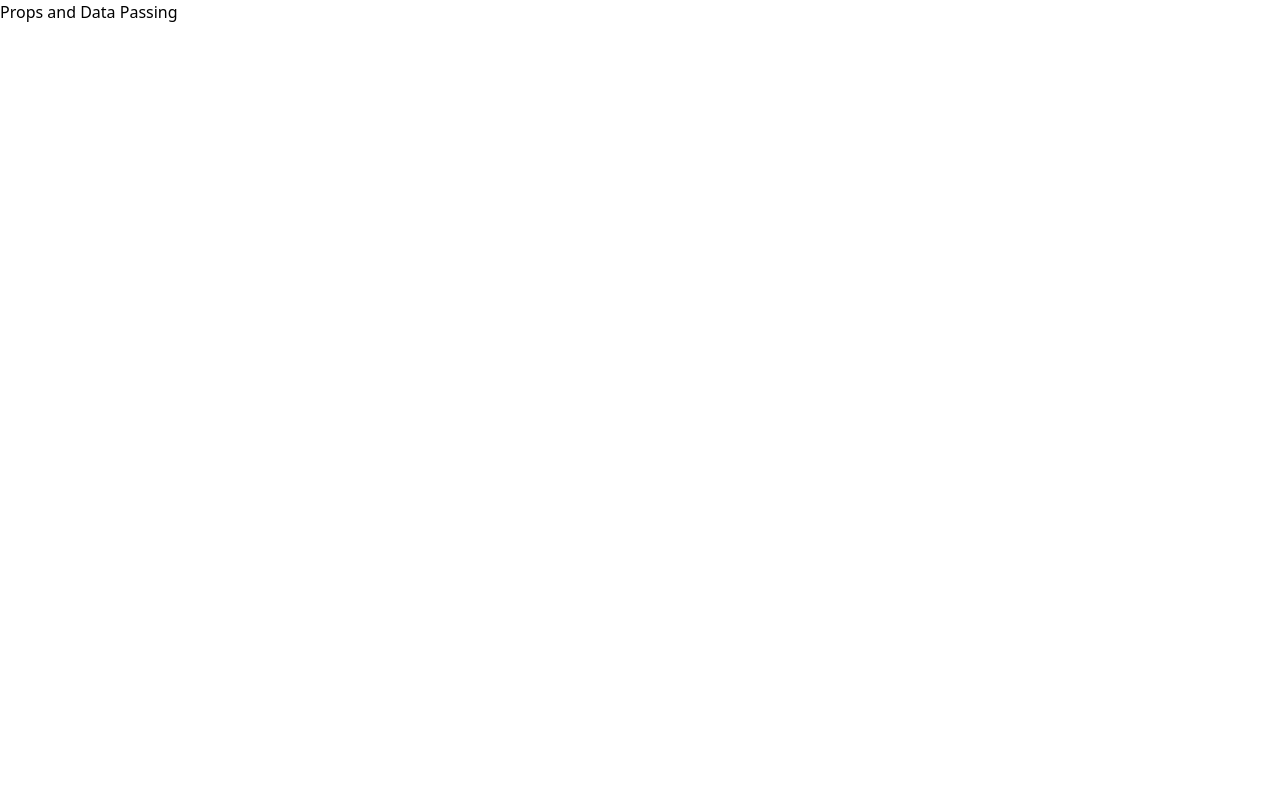
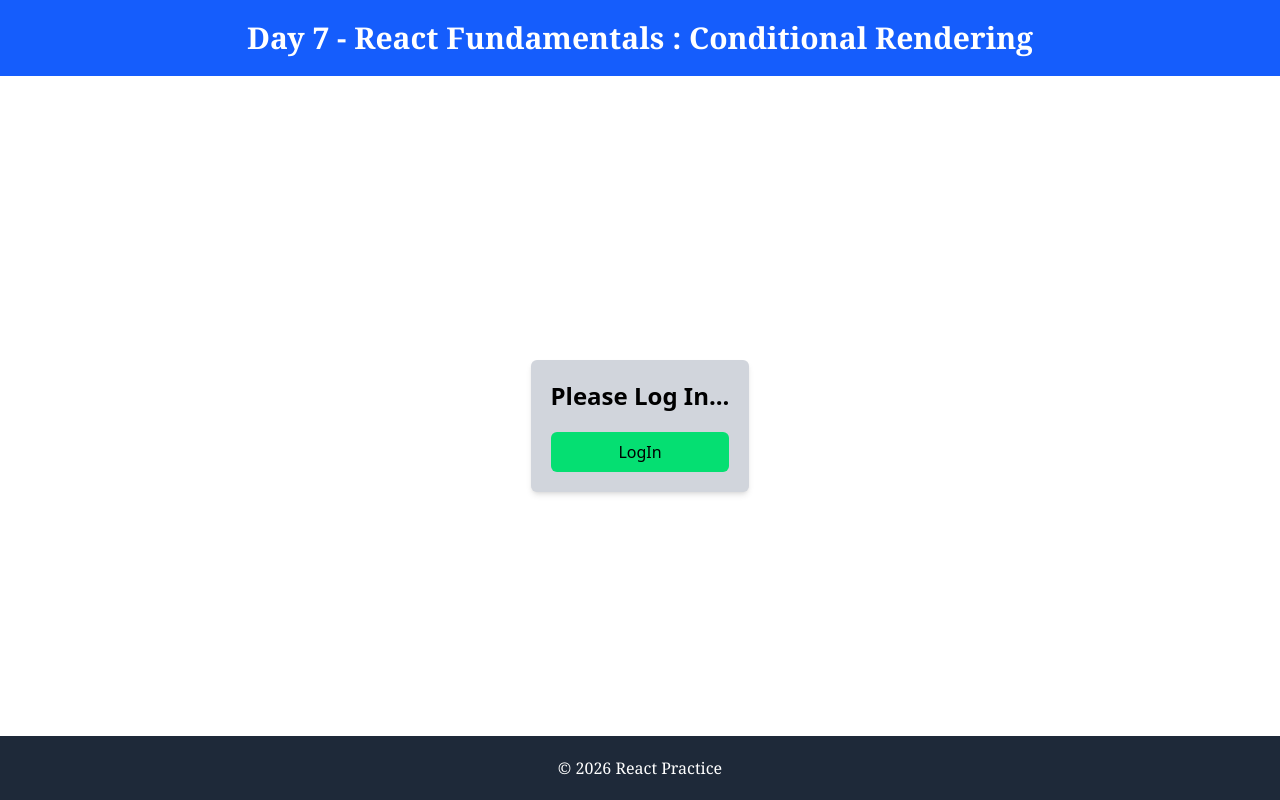
Before and after one commit to JekenMaharjan/react-fundamentals, a React (Vite) app in the folder client/: page /07-conditional-rendering in a window 1280 px wide. Built offline with nearby package versions, Linux system fonts and the light colour scheme.

Commit message:
Day 7 : Conditional Rendering - Complete

```diff
--- a/client/src/pages/07-conditional-rendering/App.jsx
+++ b/client/src/pages/07-conditional-rendering/App.jsx
@@ -1,8 +1,28 @@
+import ConditionalDemo from "./ConditionalDemo";
 
 const ConditionalRenderingPage = () => {
+    const currentYear = new Date().getFullYear();
+
     return (
-        <div>
-            <h1>Props and Data Passing</h1>
+        <div className="flex flex-col items-center justify-between min-w-screen min-h-screen">
+            {/* HEADER SECTION */}
+            <header className="font-serif font-bold text-3xl mb-10 bg-blue-600 text-white w-full text-center p-5">
+                <h1>
+                    Day 7 - React Fundamentals : Conditional Rendering
+                </h1>
+            </header>
+
+            {/* MAIN CONTENT */}
+            <main className="flex-1 flex w-full p-5 justify-center items-center">
+                <ConditionalDemo />
+            </main>
+
+            {/* FOOTER SECTION */}
+            <footer className="flex w-full p-5 justify-center bg-gray-800">
+                <p className="text-center text-white font-serif">
+                    © {currentYear} React Practice
+                </p>
+            </footer>
         </div>
     );
 };
--- /dev/null
+++ b/client/src/pages/07-conditional-rendering/ConditionalDemo.jsx
@@ -0,0 +1,37 @@
+import { useState } from "react";
+
+const ConditionalDemo = () => {
+    const [isLoggedIn, setIsLoggedIn] = useState(false);
+
+    return (
+        <div className="flex flex-col gap-5 bg-gray-300 p-5 rounded-md shadow-md">
+            { isLoggedIn
+                ? <h1 className="font-bold text-2xl">Welcome Back!</h1>
+                : <h1 className="font-bold text-2xl">Please Log In...</h1>
+            }
+
+            { isLoggedIn
+                &&
+                <p className="text-sm text-gray-600">You have access to the dashboard.</p>
+            }
+
+            <button
+                className={
+                    `px-4 py-2 rounded-md
+                    ${isLoggedIn
+                        ? `bg-red-400 hover:bg-red-500`
+                        : `bg-green-400 hover:bg-green-500`
+                    }`}
+                onClick={() => setIsLoggedIn(!isLoggedIn)}
+            >
+                { isLoggedIn
+
+                    ? "LogOut"
+                    :"LogIn"
+                }
+            </button>
+        </div>
+    );
+};
+
+export default ConditionalDemo;
```
Also changed, not shown: client/src/pages/07-conditional-rendering/README.md.
